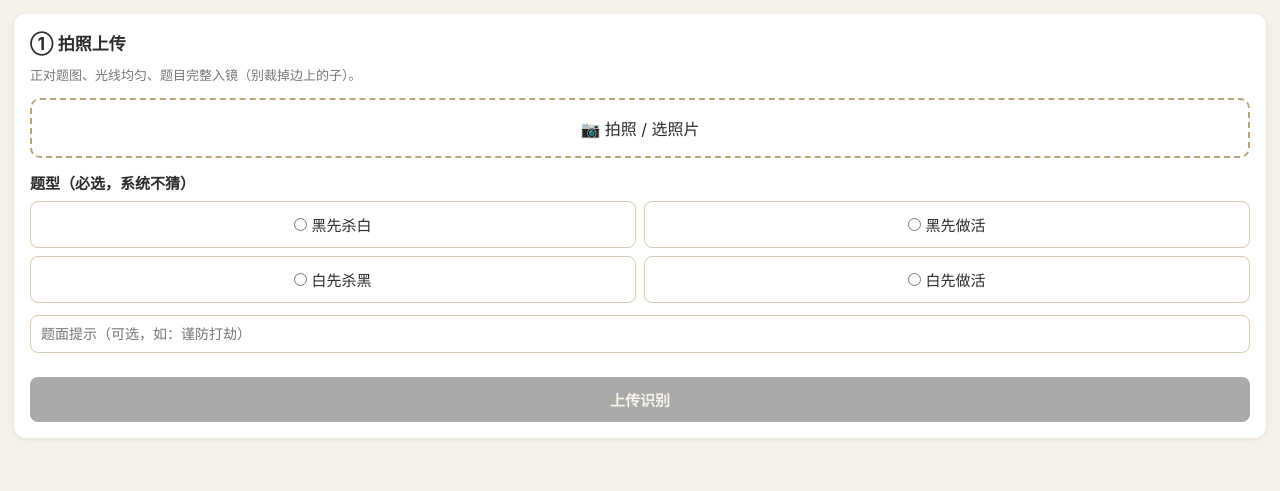
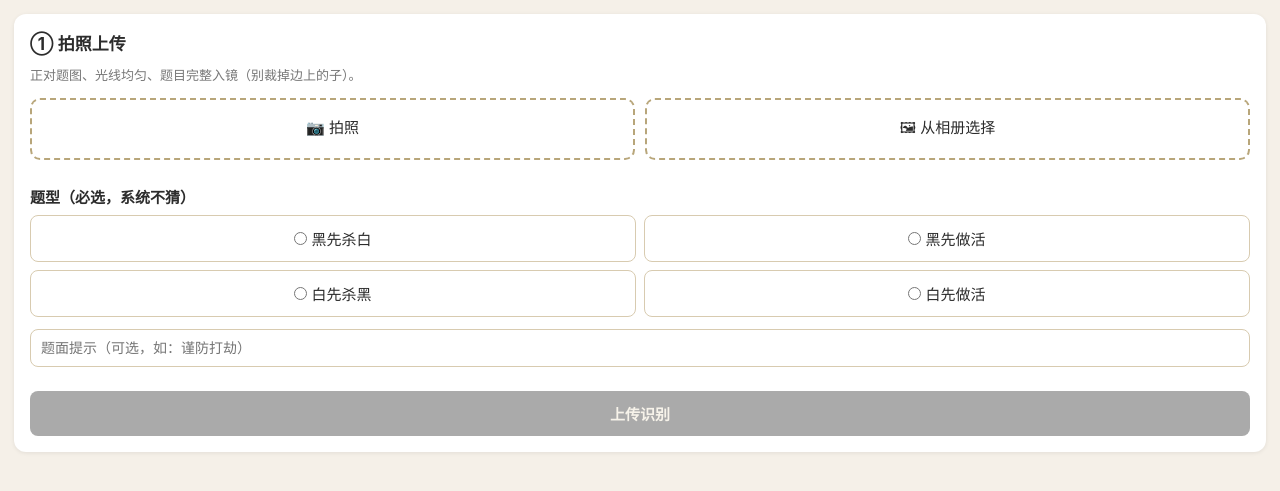
Before and after one commit to yyiyy8692-ship-it/KataGo-Tsumego, a Flask app: page / in a window 1280 px wide. Shown: the part 82-573 px from the top of the page. Run offline with Flask 3, Linux system fonts and the light colour scheme.

Commit message:
修复手机端无法从相册选照片：拍照/相册双入口
input 带 capture 属性时手机浏览器直接调起相机、不给相册选项。
拆成两个入口：拍照（保留 capture=environment）+ 从相册选择（无 capture），
选中一个自动清空另一个避免歧义；上传接口不变。

```diff
--- a/web/static/app.js
+++ b/web/static/app.js
@@ -55,23 +55,32 @@ function renderBoard(el, cols, rows, stoneMap, labels, onClick) {
 }
 
 /* ---------- 步骤1：上传 ---------- */
-$("#photo").addEventListener("change", e => {
+/* 拍照（capture 强制调起相机）与相册（无 capture）分开两个入口：
+   手机浏览器只要 input 带 capture 属性就直接打开相机、不给相册选项 */
+function currentPhoto() {
+  return $("#photo-cam").files[0] || $("#photo-album").files[0] || null;
+}
+["#photo-cam", "#photo-album"].forEach(sel => {
+  $(sel).addEventListener("change", e => {
     const f = e.target.files[0];
     if (!f) return;
+    // 清掉另一个入口，避免两张照片歧义
+    (sel === "#photo-cam" ? $("#photo-album") : $("#photo-cam")).value = "";
     const img = $("#preview");
     img.src = URL.createObjectURL(f);
     img.classList.remove("hidden");
     checkReady();
   });
+});
 document.querySelectorAll("input[name=ptype]").forEach(r =>
   r.addEventListener("change", checkReady));
 function checkReady() {
-  $("#btn-upload").disabled = !($("#photo").files[0] &&
+  $("#btn-upload").disabled = !(currentPhoto() &&
     document.querySelector("input[name=ptype]:checked"));
 }
 $("#btn-upload").addEventListener("click", async () => {
   const fd = new FormData();
-  fd.append("photo", $("#photo").files[0]);
+  fd.append("photo", currentPhoto());
   fd.append("ptype", document.querySelector("input[name=ptype]:checked").value);
   fd.append("note", $("#note").value);
   loading(true, "识别棋形中…");
--- a/web/static/style.css
+++ b/web/static/style.css
@@ -13,6 +13,8 @@ h3 { font-size: 15px; margin: 14px 0 8px; }
 .warn { color: #C0392B; }
 .file-btn { display: block; text-align: center; padding: 16px; border: 2px dashed #b8a67a; border-radius: 10px; font-size: 16px; margin-bottom: 12px; cursor: pointer; }
 .file-btn input { display: none; }
+.photo-row { gap: 10px; }
+.photo-row .file-btn { flex: 1; padding: 16px 6px; font-size: 15px; }
 .preview { width: 100%; border-radius: 8px; margin: 10px 0; }
 .ptype-row { display: grid; grid-template-columns: 1fr 1fr; gap: 8px; margin-bottom: 12px; }
 .ptype { padding: 12px; border: 1.5px solid #d8cbb0; border-radius: 8px; text-align: center; font-size: 15px; }
--- a/web/templates/index.html
+++ b/web/templates/index.html
@@ -21,9 +21,14 @@
 <section id="step1" class="card">
   <h2>① 拍照上传</h2>
   <p class="tip">正对题图、光线均匀、题目完整入镜（别裁掉边上的子）。</p>
-  <label class="file-btn">📷 拍照 / 选照片
-    <input type="file" id="photo" accept="image/*" capture="environment">
-  </label>
+  <div class="row photo-row">
+    <label class="file-btn">📷 拍照
+      <input type="file" id="photo-cam" accept="image/*" capture="environment">
+    </label>
+    <label class="file-btn">🖼 从相册选择
+      <input type="file" id="photo-album" accept="image/*">
+    </label>
+  </div>
   <img id="preview" class="preview hidden">
   <h3>题型（必选，系统不猜）</h3>
   <div class="ptype-row">
```
Also changed, not shown: tests/fixtures/v2_persp_input.jpg (added), tests/fixtures/v2_warp_demo.png (added). Lines whose indentation alone changed are shown as unchanged.
